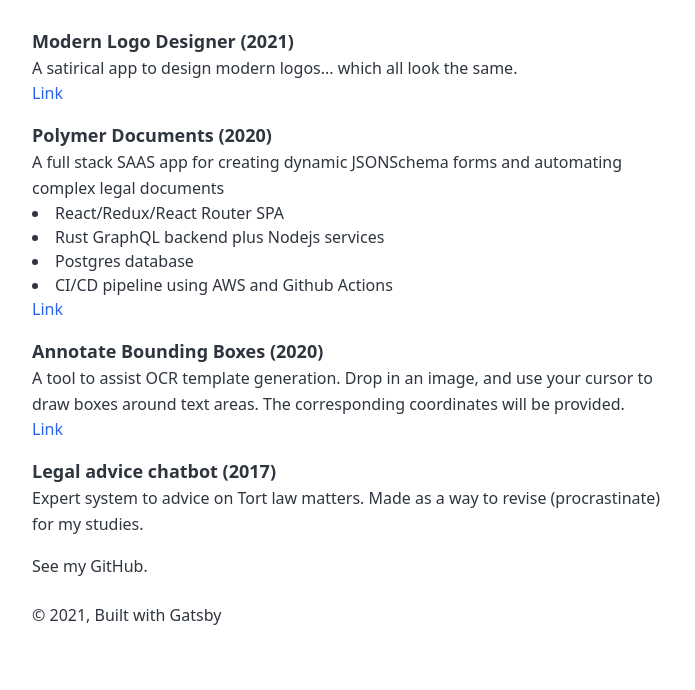
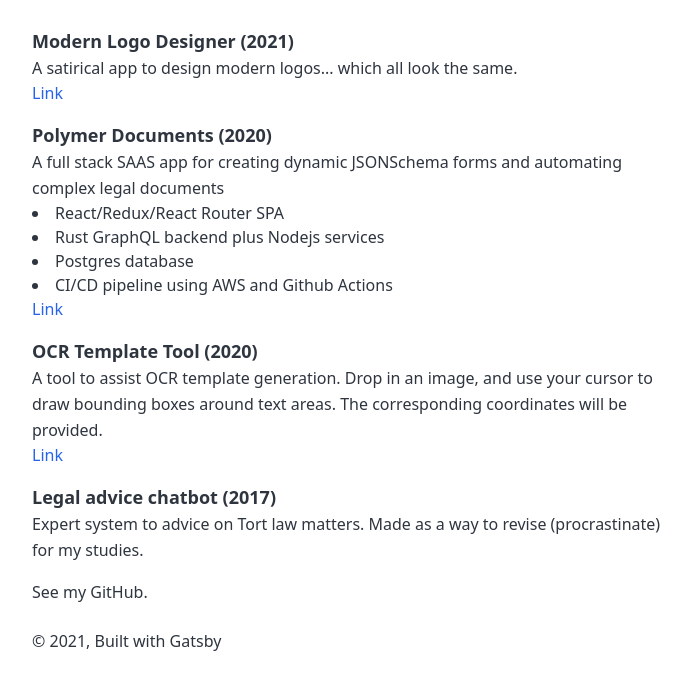
Before and after one commit to peterwooden/peterwooden-com, a Gatsby site: page /projects in a window 1280 px wide. Shown: the part 144-834 px from the top of the page, without its empty margins (292-987 px from the left). Built offline with nearby package versions, Linux system fonts and the light colour scheme; Gatsby itself is replaced by a stand-in of ours.

Commit message:
fix ocr project link

```diff
--- a/src/pages/projects/index.tsx
+++ b/src/pages/projects/index.tsx
@@ -27,9 +27,9 @@ const Projects = ({
         <a href="https://polymerlaw.com" className="text-blue-600 hover:underline">Link</a>
       </div>
       <div>
-        <p className="text-lg font-bold">Annotate Bounding Boxes (2020)</p>
-        <p>A tool to assist OCR template generation. Drop in an image, and use your cursor to draw boxes around text areas. The corresponding coordinates will be provided.</p>
-        <Link to="/projects/annotate-bounding-boxes" className="text-blue-600 hover:underline">Link</Link>
+        <p className="text-lg font-bold">OCR Template Tool (2020)</p>
+        <p>A tool to assist OCR template generation. Drop in an image, and use your cursor to draw bounding boxes around text areas. The corresponding coordinates will be provided.</p>
+        <Link to="/projects/ocr-template-tool" className="text-blue-600 hover:underline">Link</Link>
       </div>
       <div>
         <p className="text-lg font-bold">Legal advice chatbot (2017)</p>
```
